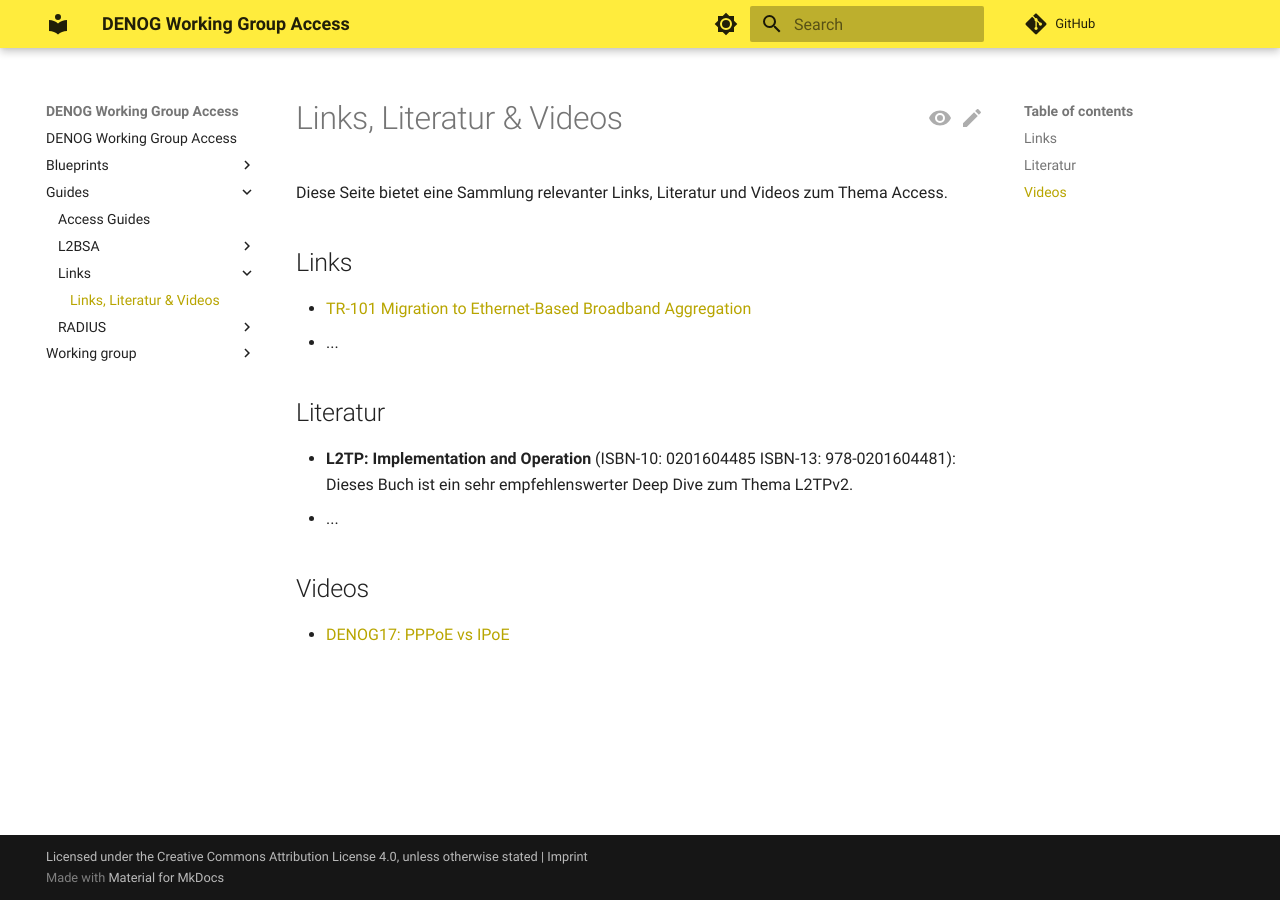
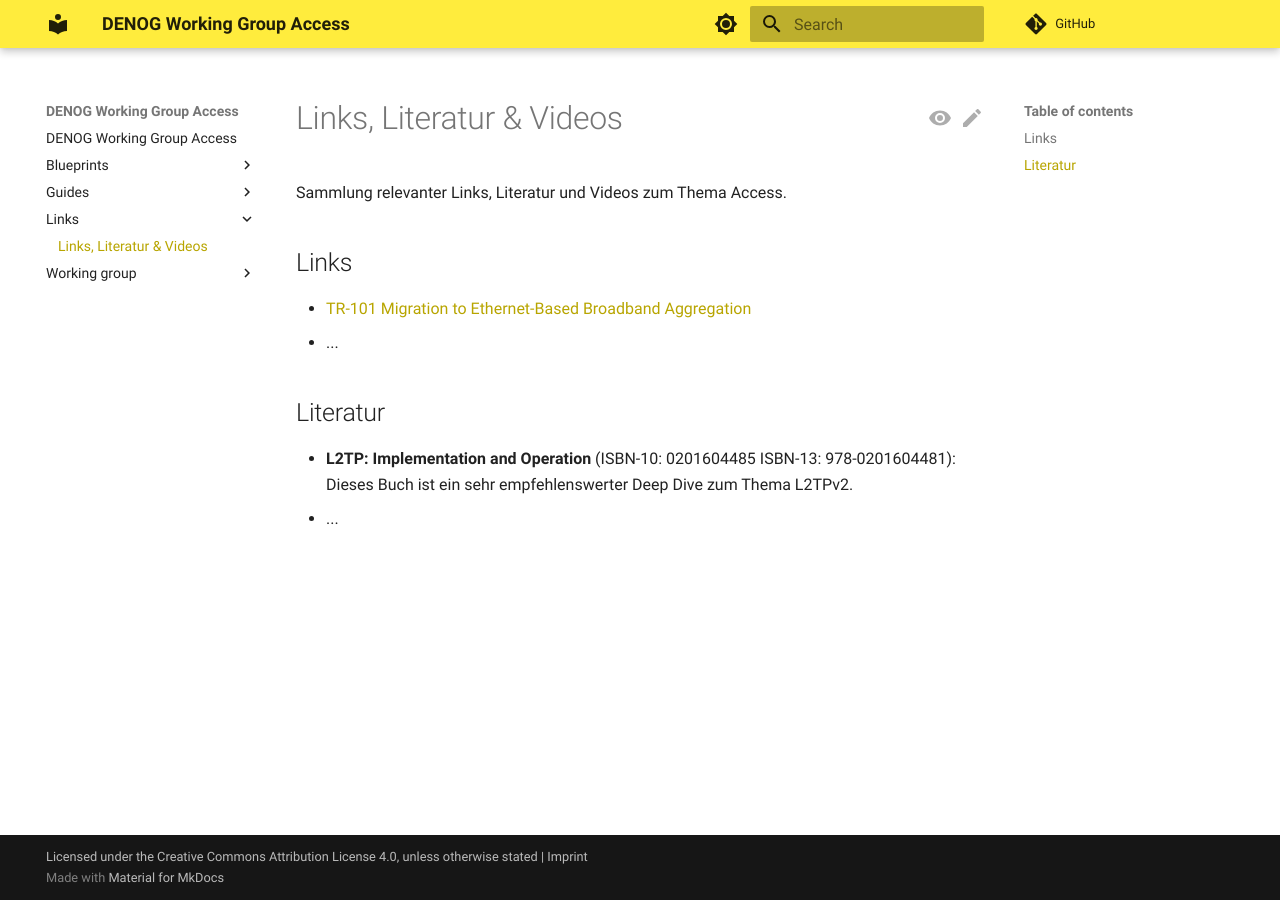
Before and after one commit to denog/denog-wg-access, an MkDocs documentation site: the page built from docs/links/index.md, in a window 1280 px wide. Built offline with MkDocs 1.6.1 and Material for MkDocs 9.7.7, drawn with Linux system fonts in a browser that asks for light colours; comment, search, counter and statistics services are not loaded.

Commit message:
move links to top

```diff
--- a/docs/guides/Links/index.md
+++ b/docs/links/index.md
@@ -1,6 +1,6 @@
 # Links, Literatur & Videos
 
-Diese Seite bietet eine Sammlung relevanter Links, Literatur und Videos zum Thema Access.
+Sammlung relevanter Links, Literatur und Videos zum Thema Access.
 
 ## Links
 
@@ -11,7 +11,3 @@
 
 - **L2TP: Implementation and Operation** (ISBN-10: 0201604485 ISBN-13: 978-0201604481): Dieses Buch ist ein sehr empfehlenswerter Deep Dive zum Thema L2TPv2.
 - ...
-
-## Videos
-
-- [DENOG17: PPPoE vs IPoE](https://youtu.be/36TgDD-g-3k?si=zRQPD7l6YwIauYd-)
```
